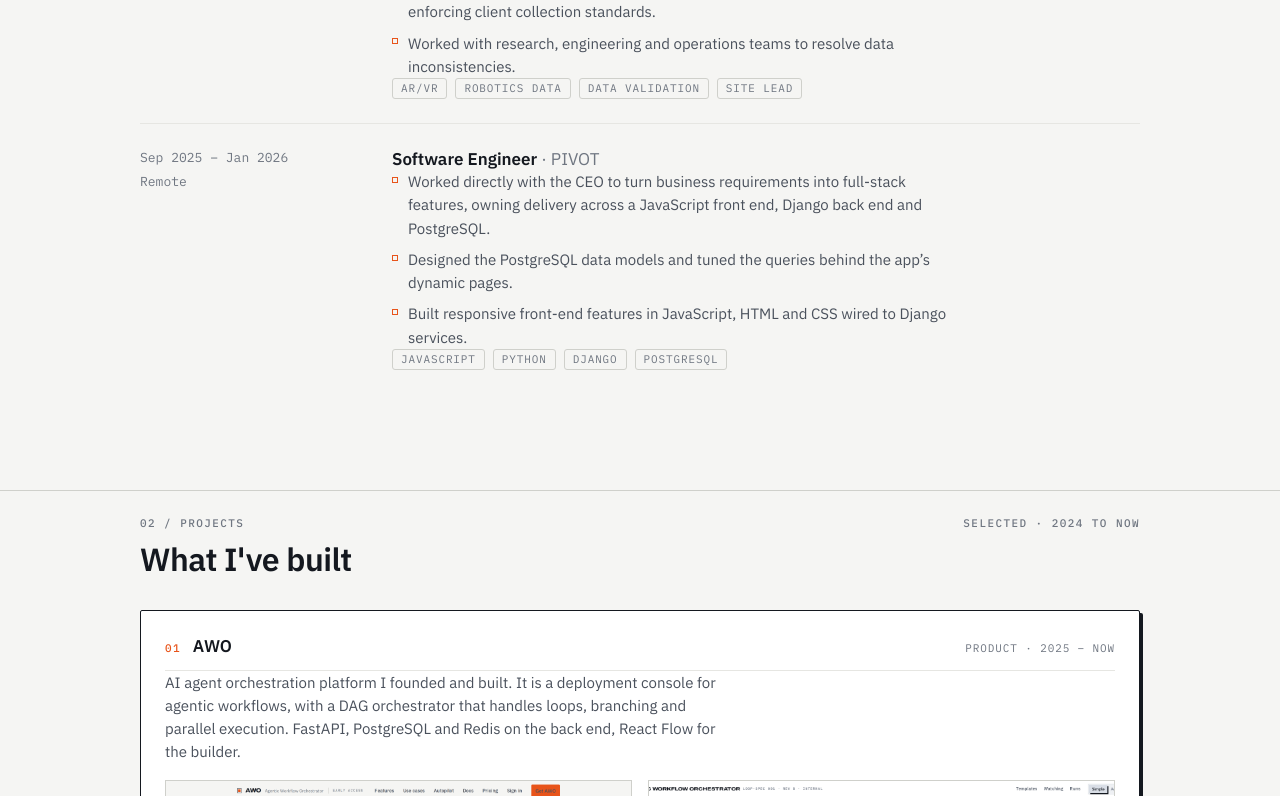
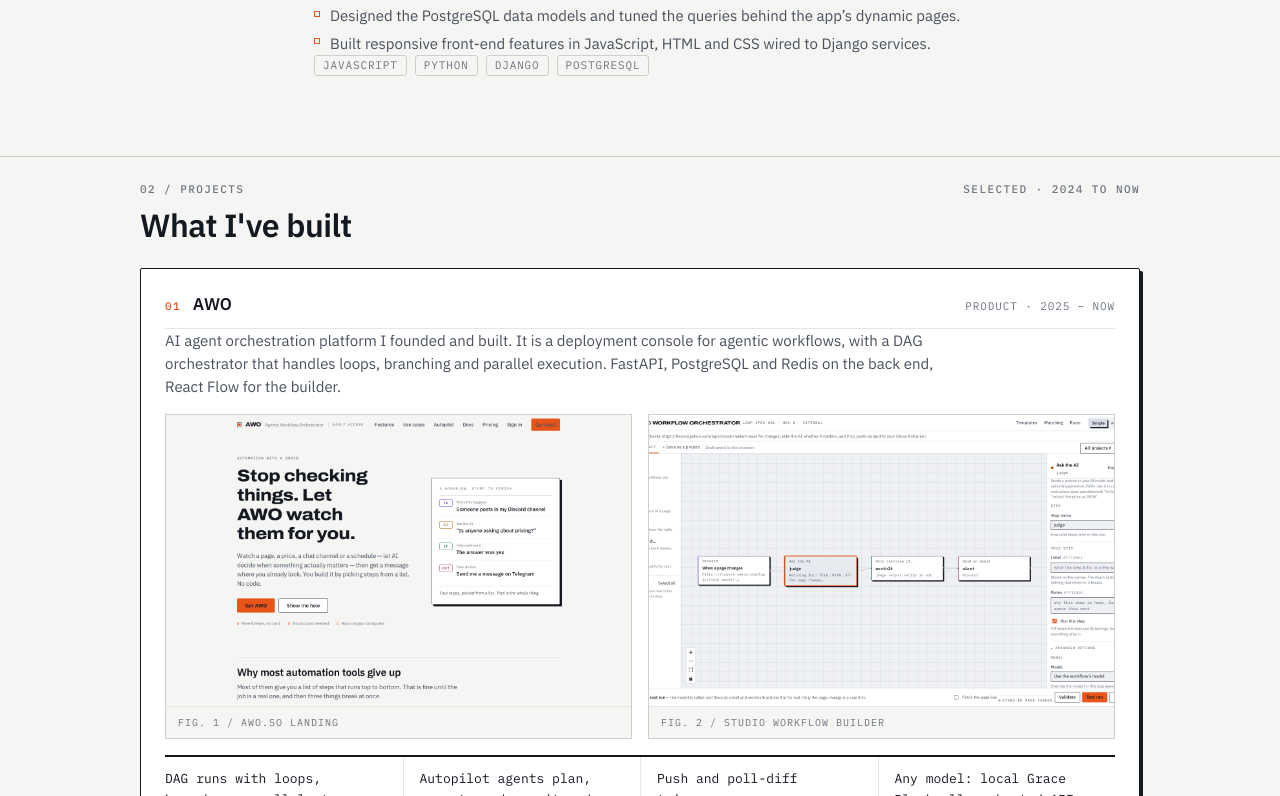
Before and after one commit to dsneed123/dsneedy, a Next.js app: page / in a window 1280 px wide. Shown: the part 1504-2300 px from the top of the page. Built offline with nearby package versions, Linux system fonts and the light colour scheme.

Commit message:
remove white space

```diff
--- a/src/app/globals.css
+++ b/src/app/globals.css
@@ -71,7 +71,7 @@
   --radius: 3px;
   --wrap: 1080px;
   --gutter: clamp(20px, 4vw, 40px);
-  --section: clamp(56px, 8vw, var(--s9));
+  --section: clamp(40px, 5vw, var(--s8));
   --control: 38px;
   --control-lg: 44px;
   --ease: cubic-bezier(0.2, 0, 0.2, 1);
@@ -432,7 +432,7 @@ body {
   align-items: baseline;
   justify-content: space-between;
   gap: var(--s3);
-  margin-bottom: var(--s6);
+  margin-bottom: var(--s5);
 }
 
 .section-head .eyebrow {
@@ -443,8 +443,8 @@ body {
 /* ── Hero ──────────────────────────────────────────────────────────── */
 .hero {
   position: relative;
-  padding-top: var(--s7);
-  padding-bottom: var(--s6);
+  padding-top: var(--s6);
+  padding-bottom: var(--s5);
 }
 
 .hero-grid {
@@ -577,9 +577,9 @@ a.panel:hover {
 
 .role {
   display: grid;
-  grid-template-columns: 220px minmax(0, 1fr);
-  gap: var(--s6);
-  padding: var(--s5) 0;
+  grid-template-columns: 150px minmax(0, 1fr);
+  gap: var(--s5);
+  padding: var(--s4) 0;
   border-top: 1px solid var(--line-faint);
 }
 
@@ -617,10 +617,10 @@ a.panel:hover {
 .bullets {
   list-style: none;
   padding: 0;
-  margin-top: var(--s3);
+  margin-top: var(--s2);
   display: grid;
-  gap: var(--s2);
-  max-width: var(--measure);
+  gap: var(--s1);
+  max-width: 88ch;
   color: var(--text-secondary);
   font-size: var(--text-md);
 }
@@ -652,7 +652,7 @@ a.panel:hover {
   display: flex;
   flex-wrap: wrap;
   gap: var(--s2);
-  margin-top: var(--s4);
+  margin-top: var(--s3);
   list-style: none;
   padding: 0;
 }
@@ -676,7 +676,8 @@ a.panel:hover {
   gap: var(--s5);
 }
 
-.project-featured {
+.project-featured,
+.project-featured ~ .panel:last-child:nth-child(even) {
   grid-column: 1 / -1;
 }
 
@@ -717,7 +718,7 @@ a.panel:hover {
   margin-top: var(--s3);
   color: var(--text-secondary);
   font-size: var(--text-md);
-  max-width: var(--measure);
+  max-width: 88ch;
 }
 
 .shots {
@@ -1325,7 +1326,7 @@ a.panel:hover {
 
 /* ── Also built: a compact index, not more panels ──────────────────── */
 .also {
-  margin-top: var(--s7);
+  margin-top: var(--s6);
 }
 
 .also .eyebrow {
```
